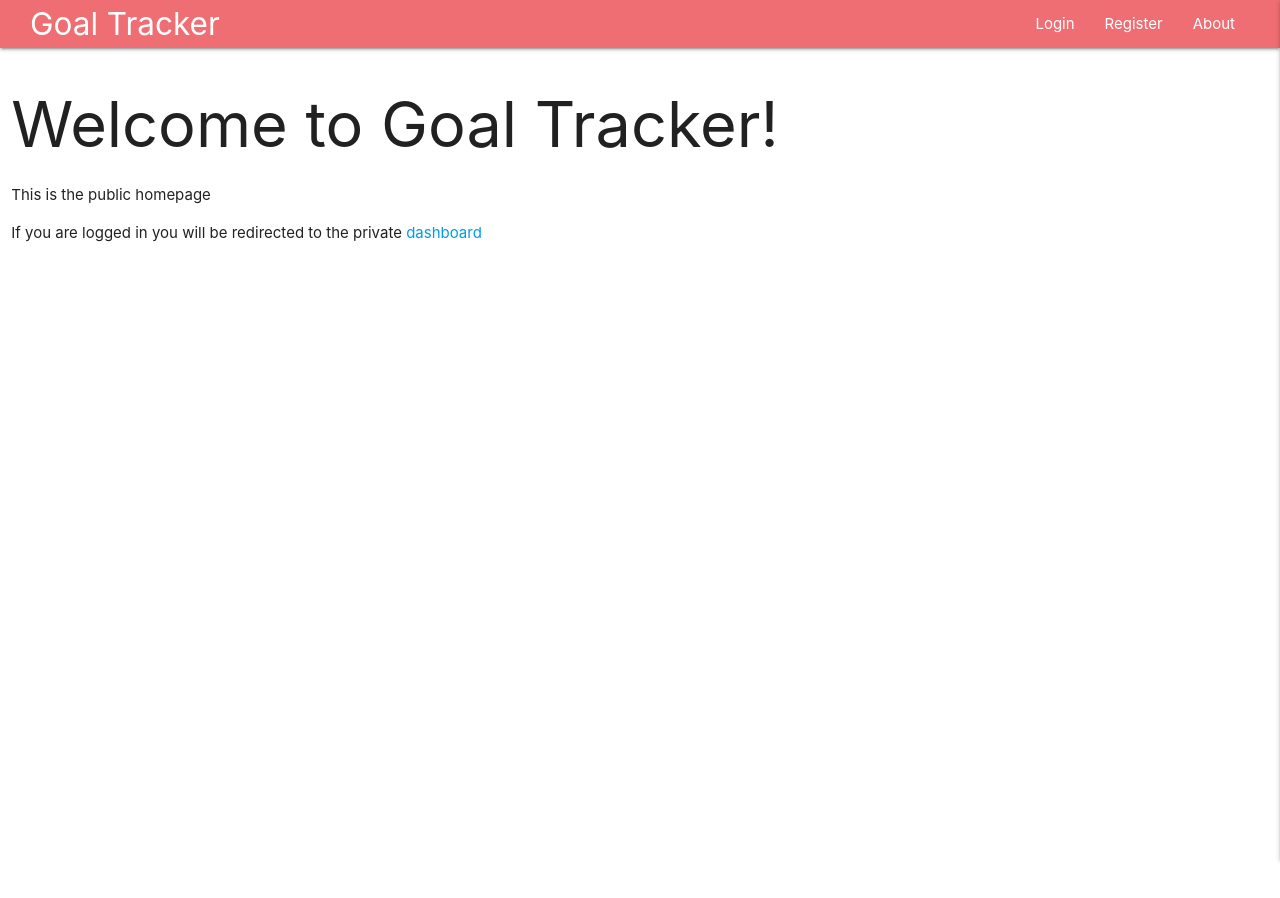
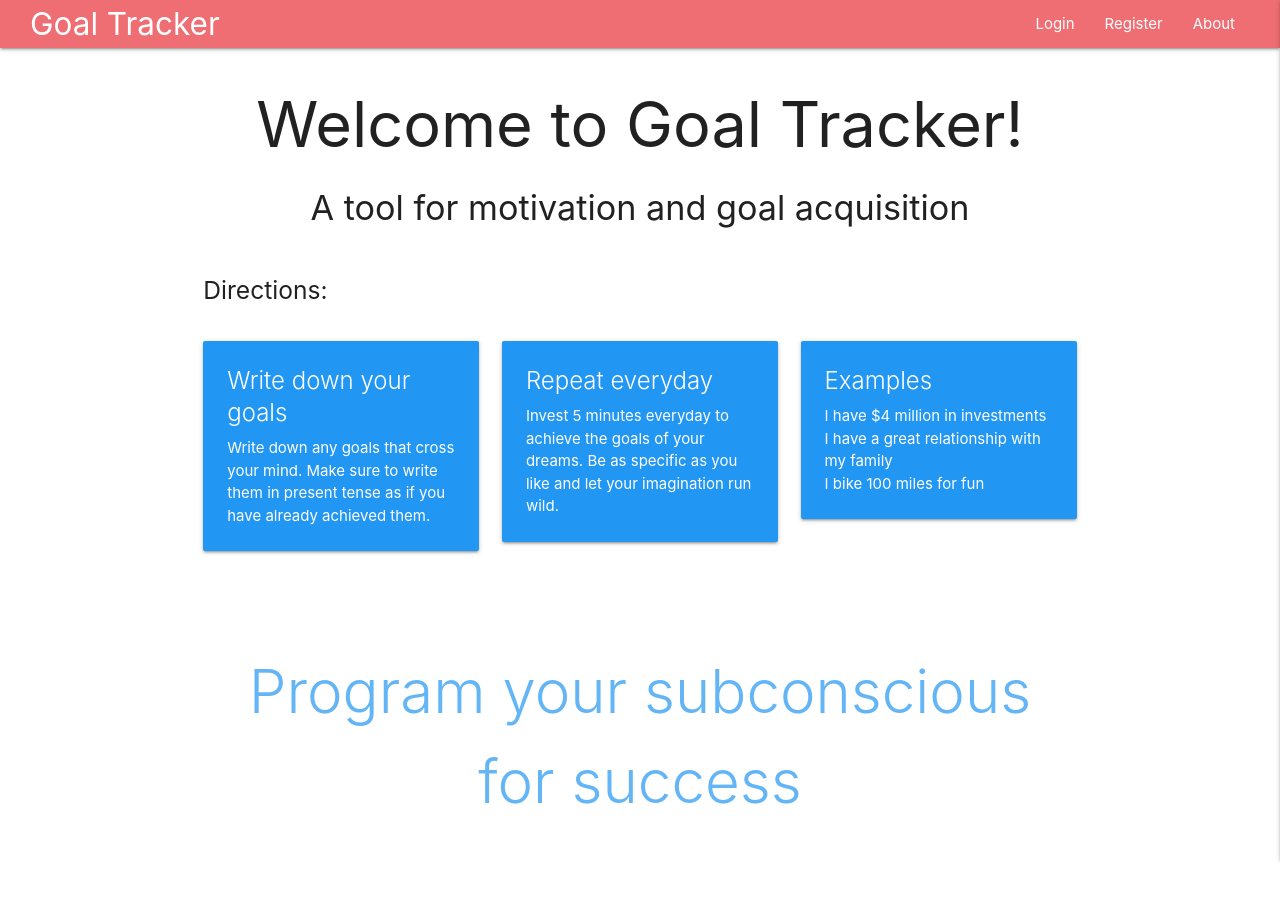
Before and after one commit to webguyty/goal-tracker, a React (Create React App) app in the folder client/: page / in a window 1280 px wide. Shown: the top 898 px of the page. Before the commit the page ends 800 px from the top, so only its background shows below. Built offline with nearby package versions, Linux system fonts and the light colour scheme; no server answers; the HTML template or start-up script is replaced by a standard one.

Commit message:
layout changes and design added

```diff
--- a/client/src/components/pages/Home.js
+++ b/client/src/components/pages/Home.js
@@ -29,14 +29,59 @@ const Home = () => {
 
   return (
     <div className='home__page'>
-      <div className='row'>
-        <div className='col sm12'>
-          <h1>Welcome to Goal Tracker!</h1>
-          <p>This is the public homepage</p>
-          <p>
-            If you are logged in you will be redirected to the private{' '}
-            <Link to='/dashboard'>dashboard</Link>
-          </p>
+      <div className='container'>
+        <div className='row'>
+          <div className='col s12'>
+            <h1>Welcome to Goal Tracker!</h1>
+            <h4>A tool for motivation and goal acquisition</h4>
+            <h5>Directions:</h5>
+          </div>
+        </div>
+
+        {/* Cards */}
+        <div class='row'>
+          <div class='col s12 m4'>
+            <div class='card blue'>
+              <div class='card-content white-text'>
+                <span class='card-title'>Write down your goals</span>
+                <p>
+                  Write down any goals that cross your mind. Make sure to write
+                  them in present tense as if you have already achieved them.
+                </p>
+              </div>
+            </div>
+          </div>
+          <div class='col s12 m4'>
+            <div class='card blue'>
+              <div class='card-content white-text'>
+                <span class='card-title'>Repeat everyday</span>
+                <p>
+                  Invest 5 minutes everyday to achieve the goals of your dreams.
+                  Be as specific as you like and let your imagination run wild.
+                </p>
+              </div>
+            </div>
+          </div>
+          <div class='col s12 m4'>
+            <div class='card blue'>
+              <div class='card-content white-text'>
+                <span class='card-title'>Examples</span>
+                <p>
+                  I have $4 million in investments <br />
+                  I have a great relationship with my family <br />I bike 100
+                  miles for fun
+                </p>
+              </div>
+            </div>
+          </div>
+        </div>
+        {/* End cards */}
+        <div className='row'>
+          <div className='col s12'>
+            <p className='home__page__bigText blue-text text-lighten-2'>
+              Program your subconscious for success
+            </p>
+          </div>
         </div>
       </div>
     </div>
--- a/client/src/components/pages/Login.js
+++ b/client/src/components/pages/Login.js
@@ -32,7 +32,7 @@ const Login = () => {
           <h2 className='center-align'>Login</h2>
           {/* Login Form */}
           <div className='row'>
-            <form onSubmit={onSubmit} className='col s12 m8 offset-m2'>
+            <form onSubmit={onSubmit} className='col s12 m4 offset-m4'>
               <div className='row'>
                 <div className='input-field col s12'>
                   <input
--- a/client/src/components/pages/Register.js
+++ b/client/src/components/pages/Register.js
@@ -54,7 +54,7 @@ const Register = () => {
           {error && <ErrorMsg msg={error} />}
           <h2 className='center-align'>Register</h2>
           <div className='row'>
-            <form onSubmit={onSubmit} className='col s12 m8 offset-m2'>
+            <form onSubmit={onSubmit} className='col s12 m4 offset-m4'>
               <div className='row'>
                 <div className='input-field col s12'>
                   <input
--- a/client/src/styles/pages/_home.scss
+++ b/client/src/styles/pages/_home.scss
@@ -0,0 +1,20 @@
+.home__page {
+  & h1 {
+    text-align: center;
+  }
+
+  & h4 {
+    text-align: center;
+    margin-top: 30px;
+  }
+
+  & h5 {
+    margin-top: 50px;
+  }
+
+  &__bigText {
+    text-align: center;
+    font-size: 4rem;
+    font-weight: 300;
+  }
+}
```
